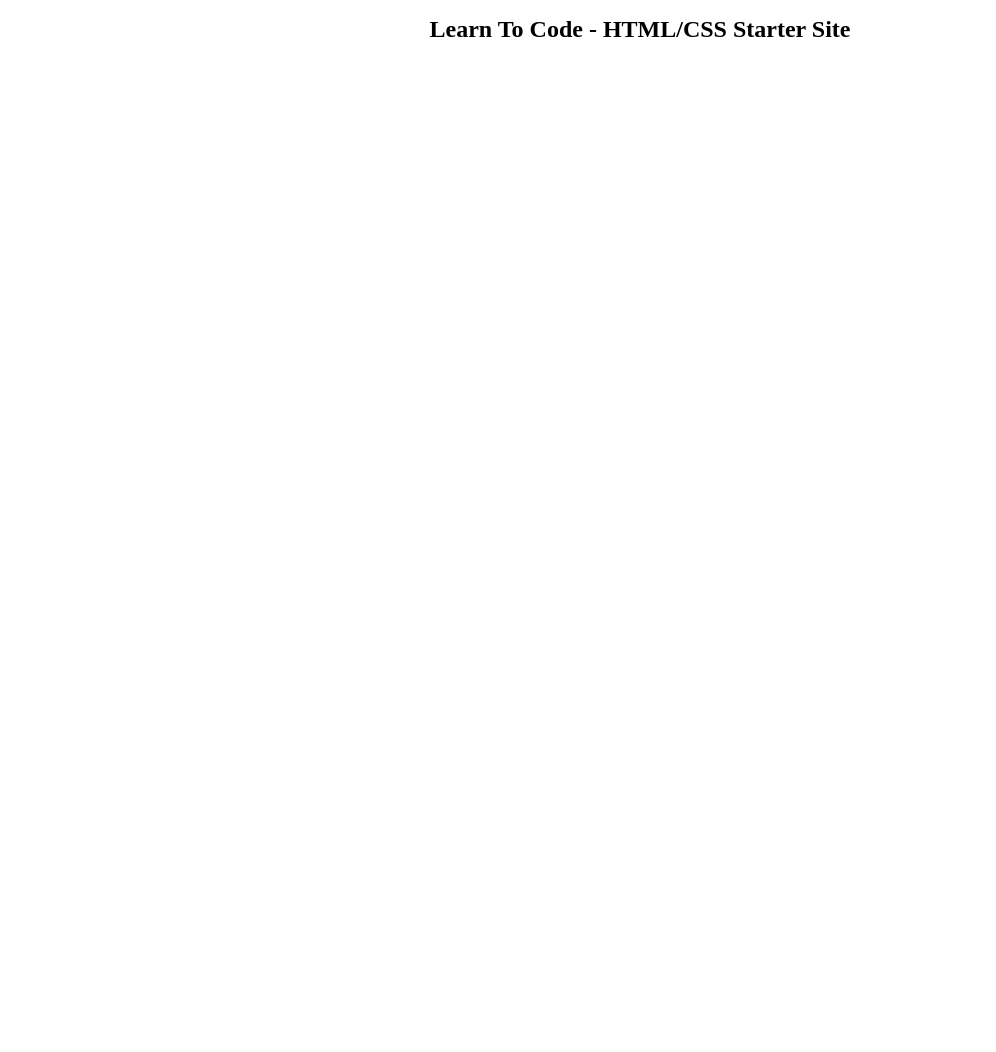
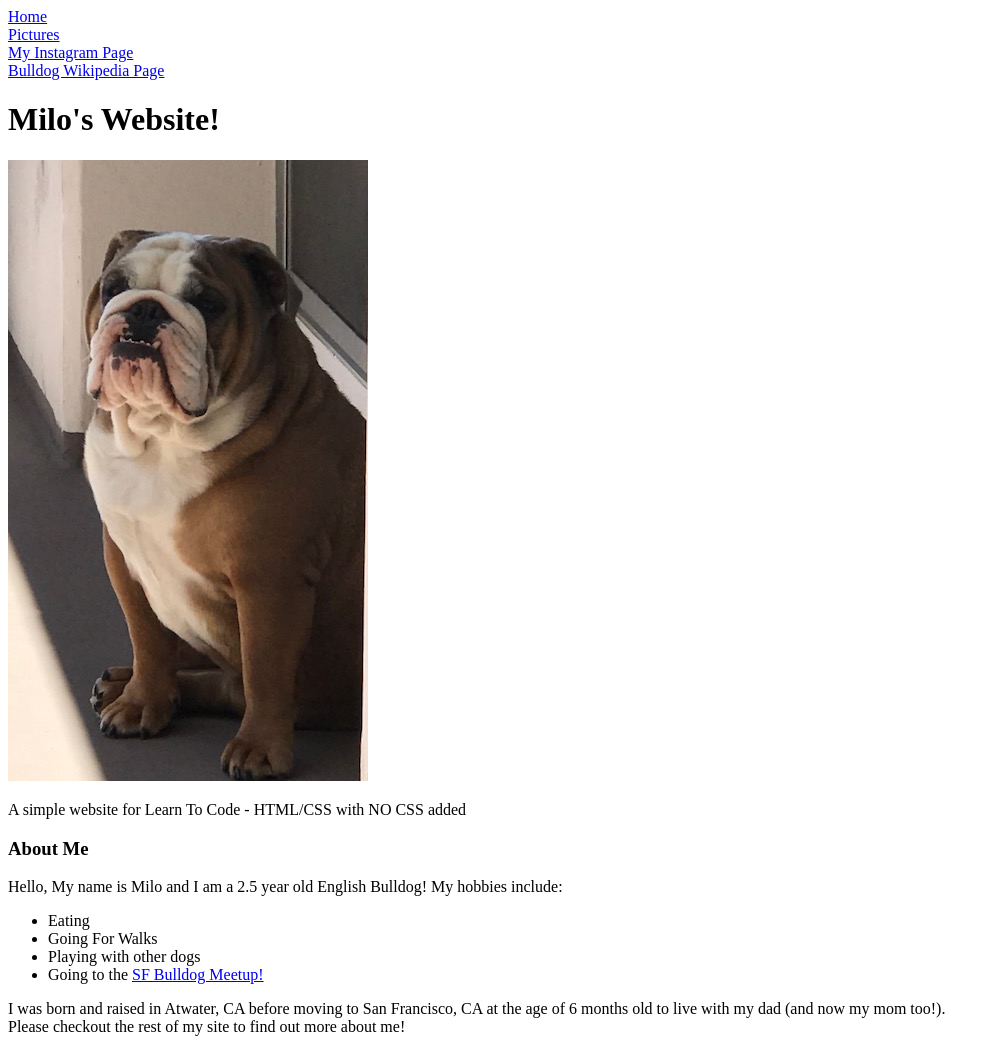
Before and after one commit to HadleyDL/LearnToCode-HTML-CSS, a plain HTML site: page index.html in a window 1280 px wide. Shown: the whole page, without its empty margins (0-996 px from the left). Before the commit the page ends 800 px from the top, so only its background shows below. Drawn offline with Linux system fonts and the light colour scheme.

Commit message:
Complete sample site with no CSS. For Teaching purposes only.

```diff
--- a/index.html
+++ b/index.html
@@ -6,6 +6,33 @@
     <link rel="stylesheet" href="style.css">
   </head>
   <body>
-    <h1 id="header">Learn To Code - HTML/CSS Starter Site</h1>
+    <div>
+      <div>
+        <a href="index.html">Home</a>
+      </div>
+      <div>
+        <a href="pictures.html">Pictures</a>
+      </div>
+      <div>
+        <a href="https://www.instagram.com/milo_barkley/">My Instagram Page</a>
+      </div>
+      <div>
+        <a href="https://en.wikipedia.org/wiki/Bulldog">Bulldog Wikipedia Page</a>
+      </div>
+    </div>
+    <h1>Milo's Website!</h1>
+    <img src="images/Milo_Sitting.JPG" alt="Me sitting regally" />
+    <p>A simple website for Learn To Code - HTML/CSS with NO CSS added</p>
+    <h3>About Me</h3>
+    <p>Hello, My name is Milo and I am a 2.5 year old English Bulldog! My hobbies include:
+      <ul>
+        <li>Eating</li>
+        <li>Going For Walks</li>
+        <li>Playing with other dogs</li>
+        <li>Going to the <a href="https://www.meetup.com/sfbulldogs/">SF Bulldog Meetup!</a></li>
+      </ul>
+      I was born and raised in Atwater, CA before moving to San Francisco, CA at the age of 6 months old to live with my dad (and now my mom too!). <br>
+      Please checkout the rest of my site to find out more about me!
+    </p>
   </body>
 </html>
```
Also changed, not shown: pictures.html (added, +32 -0 lines), images/Milo_Mom_Dad.jpg (added), images/Milo_Sitting.JPG (added), images/Milo_Tongue_Out.jpg (added), 1 other file.
